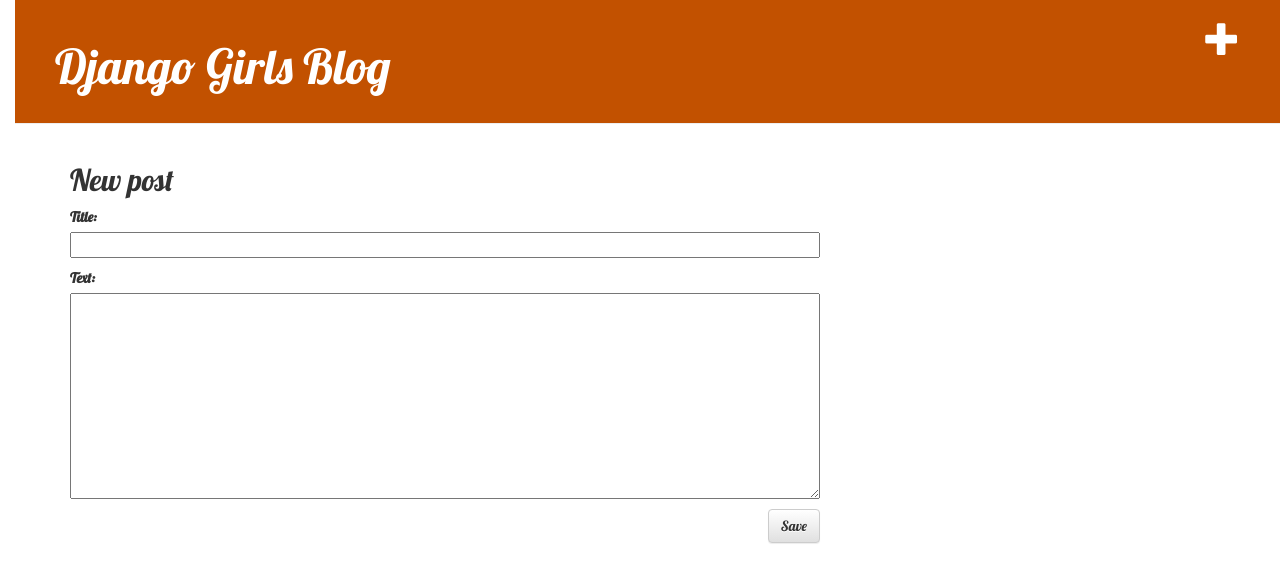
After one commit to Cruiseliz/my-first-blog, a Django app: page /post/new/ in a window 1280 px wide. The commit adds this page. Shown: the top 583 px of the page. Run offline with Django 3.2, Linux system fonts and the light colour scheme; some libraries are stand-ins or nearby versions.

Commit message:
Added views to create/edit blog post inside the site.

```diff
--- /dev/null
+++ b/blog/forms.py
@@ -0,0 +1,9 @@
+from django import forms
+
+from .models import POST
+
+class PostForm(forms.ModelForm):
+
+    class Meta:
+        model = POST
+        fields = ('title', 'text',)
--- a/blog/templates/blog/base.html
+++ b/blog/templates/blog/base.html
@@ -4,13 +4,14 @@
         <title>Django Girls blog</title>
         <link rel="stylesheet" href="//maxcdn.bootstrapcdn.com/bootstrap/3.2.0/css/bootstrap.min.css">
         <link rel="stylesheet" href="//maxcdn.bootstrapcdn.com/bootstrap/3.2.0/css/bootstrap-theme.min.css">
+        <link href='//fonts.googleapis.com/css?family=Lobster&subset=latin,latin-ext' rel='stylesheet' type='text/css'>
         <link rel="stylesheet" href="{% static 'css/blog.css' %}">
     </head>
     <body>
-        <div class='page-header'>
+        <div class="page-header">
+            <a href="{% url 'post_new' %}" class="top-menu"><span class="glyphicon glyphicon-plus"></span></a>
             <h1><a href="/">Django Girls Blog</a></h1>
         </div>
-
         <div class="content container">
             <div class="row">
                 <div class="col-md-8">
--- a/blog/templates/blog/post_detail.html
+++ b/blog/templates/blog/post_detail.html
@@ -2,10 +2,13 @@
 
 {% block content %}
     <div class="post">
-        {% if .published_date %}
+        {% if post.published_date %}
             <div class="date">
                 {{ post.published_date }}
             </div>
+        {% endif %}
+        {% if user.is_authenticated %}
+        <a class="btn btn-default" href="{% url 'post_edit' pk=post.pk %}"><span class="glyphicon glyphicon-pencil"></span></a>
         {% endif %}
         <h2>{{ post.title }}</h2>
         <p>{{ post.text|linebreaksbr }}</p>
--- /dev/null
+++ b/blog/templates/blog/post_edit.html
@@ -0,0 +1,9 @@
+{% extends 'blog/base.html' %}
+
+{% block content %}
+  <h2>New post</h2>
+  <form method="POST" class='post-form'>{% csrf_token %}
+    {{ form.as_p }}
+    <button type='submit' class='save btn btn-default'>Save</button>
+  </form>
+{% endblock %}
--- a/blog/urls.py
+++ b/blog/urls.py
@@ -1,8 +1,9 @@
 from django.urls import path
 from . import views
-
 
 urlpatterns = [
     path('', views.post_list, name='post_list'),
     path('post/<int:pk>/', views.post_detail, name='post_detail'),
+    path('post/new/', views.post_new, name='post_new'),
+    path('post/<int:pk>/edit/', views.post_edit, name='post_edit'),
 ]
--- a/blog/views.py
+++ b/blog/views.py
@@ -2,8 +2,10 @@
 from django.utils import timezone
 # 同じディレクトリないのファイル同士は.をつけるだけで表記することができる。
 from .models import POST
-from django.shortcuts import render, get_object_or_404
+from django.shortcuts import render, get_object_or_404, redirect
 # Create your views here.
+from .forms import PostForm
+
 
 def post_list(request):
     posts = POST.objects.filter(published_date__lte=timezone.now()).order_by('published_date')
@@ -14,3 +16,34 @@
 def post_detail(request, pk):
     post = get_object_or_404(POST, pk=pk)
     return render(request, 'blog/post_detail.html', {'post': post})
+
+def post_new(request):
+    form = PostForm()
+    return render(request, 'blog/post_edit.html', {'form': form})
+
+def post_new(request):
+    if request.method == "POST":
+        form = PostForm(request.POST)
+        if form.is_valid():
+            post = form.save(commit=False)
+            post.author = request.user
+            post.published_date = timezone.now()
+            post.save()
+            return redirect('post_detail', pk=post.pk)
+    else:
+        form = PostForm()
+    return render(request, 'blog/post_edit.html', {'form': form})
+
+def post_edit(request, pk):
+    post = get_object_or_404(POST, pk=pk)
+    if request.method == "POST":
+        form = PostForm(request.POST, instance=post)
+        if form.is_valid():
+            post = form.save(commit=False)
+            post.author = request.user
+            post.published_date = timezone.now()
+            post.save()
+            return redirect('post_detail', pk=post.pk)
+    else:
+        form = PostForm(instance=post)
+    return render(request, 'blog/post_edit.html', {'form': form})
```
Lines whose indentation alone changed are shown as unchanged.
